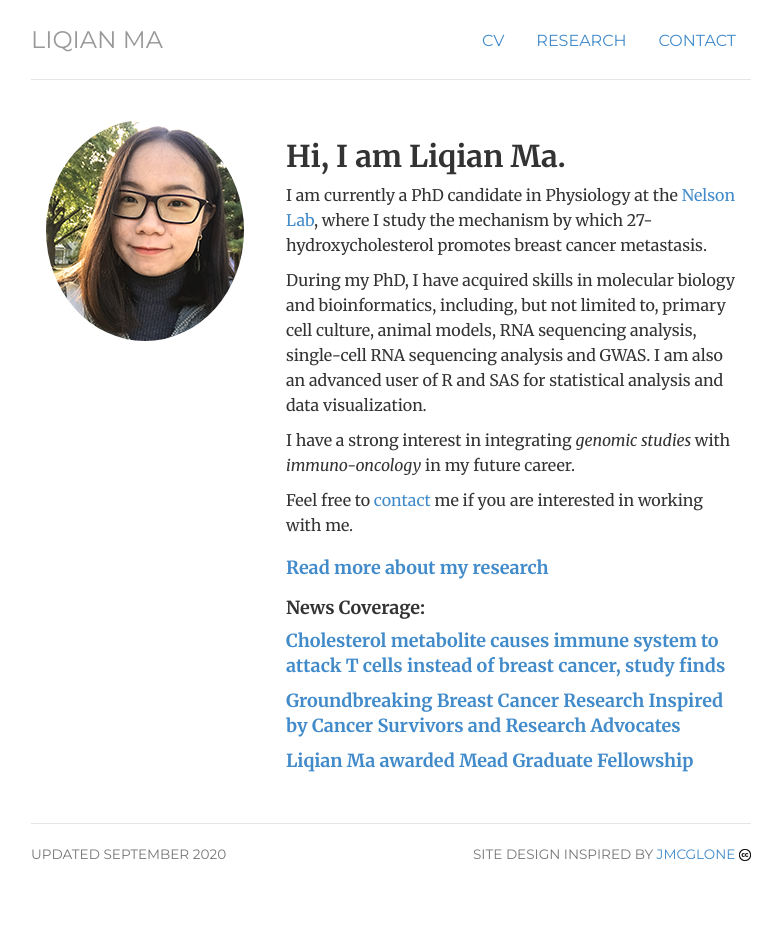
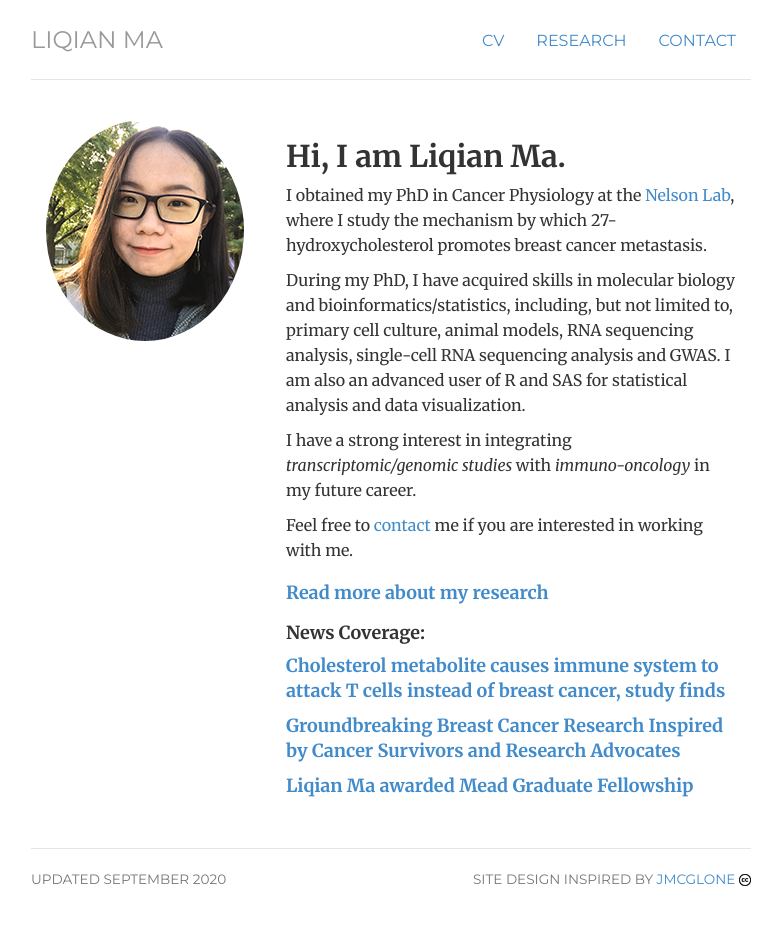
Before and after one commit to liqian-ma/liqian-ma.github.io, a Jekyll site: the page built from index.html, in a window 1280 px wide. Shown: the whole page, without its empty margins (249-1031 px from the left). Built offline with Jekyll 4.4.1, drawn with Linux system fonts in a browser that asks for light colours; before the commit the page ends 915 px from its top, so only the background shows below that.

Commit message:
Update index.html

```diff
--- a/index.html
+++ b/index.html
@@ -3,7 +3,7 @@ layout: default
 cv: passive
 notes: passive
 contact: passive
-description: Liqian is a PhD candidate in cancer physiology from the University of Illinois at Urbana-Champaign. She is highly interested in the integration of genomics and immuno-oncology.
+description: Liqian obtained her PhD in cancer physiology from the University of Illinois at Urbana-Champaign. She is highly interested in the integration of genomics and immuno-oncology.
 keywords: genomics, cancer, research, immunology, University of Illinois, UIUC
 ---
 <!-- <div class="jumbotron"> -->
@@ -13,9 +13,9 @@ keywords: genomics, cancer, research, immunology, University of Illinois, UIUC
 	</div>
 	<div itemscope itemtype="http://data-vocabulary.org/Person" class="col-sm-8">
 	<h2> Hi, I am <span itemprop="name">Liqian Ma</span>. </h2>
-	<p>I am currently a PhD candidate in Physiology at the <a href="https://publish.illinois.edu/nelsonlab/">Nelson Lab</a>, where I study the mechanism by which 27-hydroxycholesterol promotes breast cancer metastasis.</p>
-	<p>During my PhD, I have acquired skills in molecular biology and bioinformatics, including, but not limited to, primary cell culture, animal models, RNA sequencing analysis, single-cell RNA sequencing analysis and GWAS. I am also an advanced user of R and SAS for statistical analysis and data visualization.</p>
-	<p>I have a strong interest in integrating <em> genomic studies </em> with <em>immuno-oncology</em> in my future career.</p>
+	<p>I obtained my PhD in Cancer Physiology at the <a href="https://publish.illinois.edu/nelsonlab/">Nelson Lab</a>, where I study the mechanism by which 27-hydroxycholesterol promotes breast cancer metastasis.</p>
+	<p>During my PhD, I have acquired skills in molecular biology and bioinformatics/statistics, including, but not limited to, primary cell culture, animal models, RNA sequencing analysis, single-cell RNA sequencing analysis and GWAS. I am also an advanced user of R and SAS for statistical analysis and data visualization.</p>
+	<p>I have a strong interest in integrating <em> transcriptomic/genomic studies </em> with <em>immuno-oncology</em> in my future career.</p>
 	<p>Feel free to <a href="contact">contact</a> me if you are interested in working with me.</p>
 <h1></h1>
 	<h4> <a href="/research">Read more about my research</a></h4>
```
